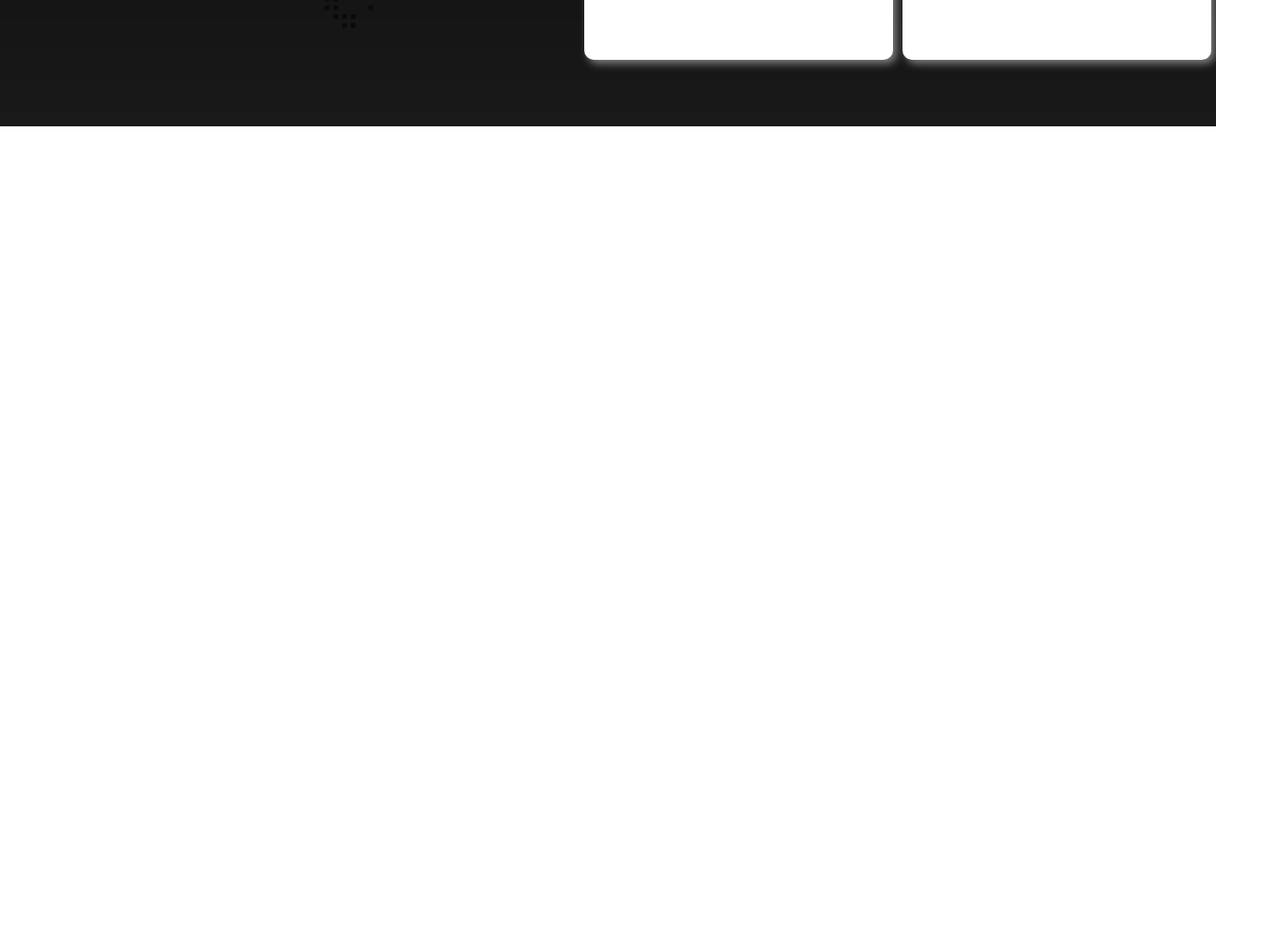
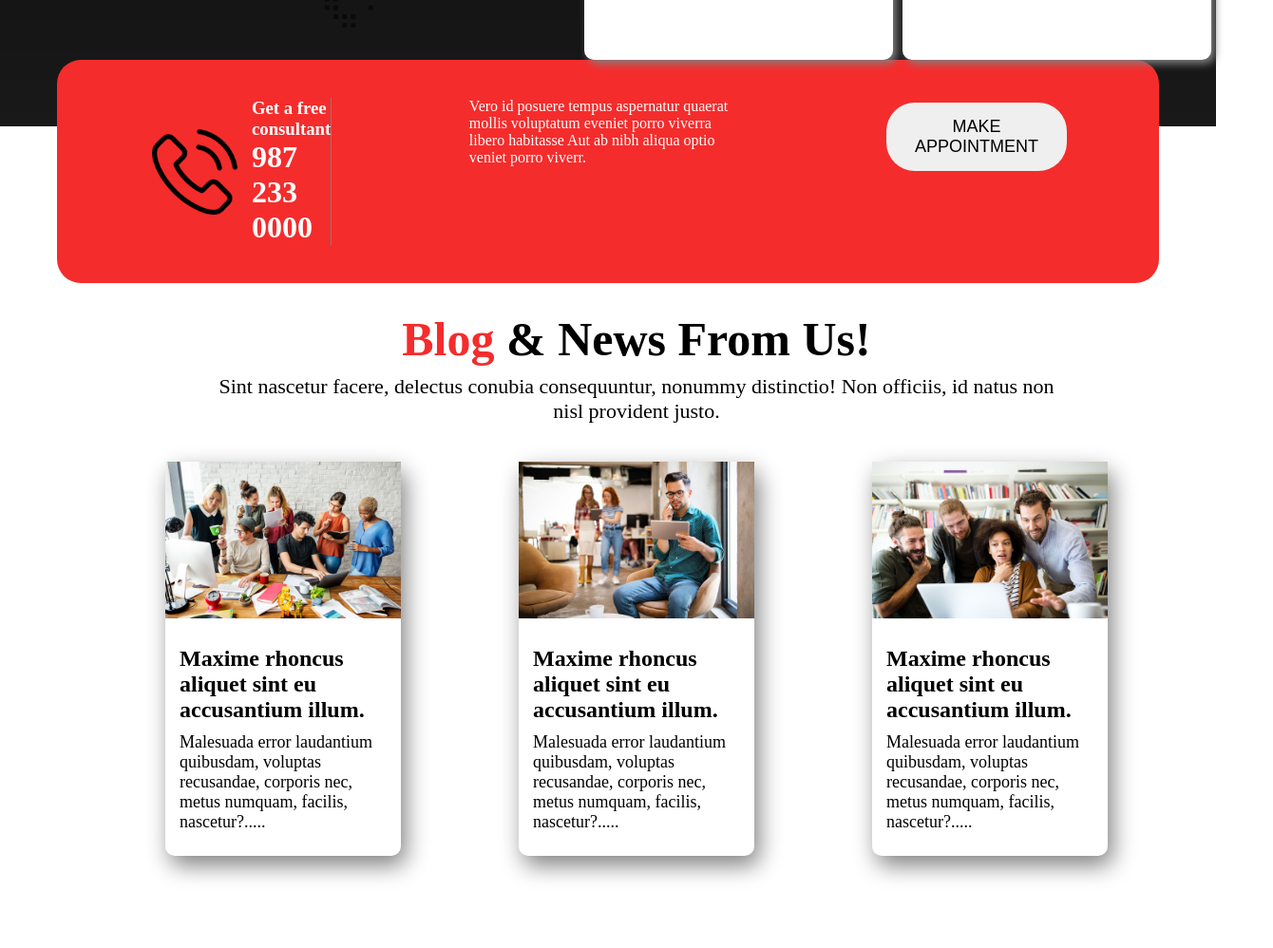
Before and after one commit to farjanarahman/digital-agency, a plain HTML site: page index.html in a window 1280 px wide. Shown: the part 1526-2524 px from the top of the page at 95% size, 1340 px wide, since content can reach past the window. Before the commit the page ends 1659 px from the top, so only its background shows below. Drawn offline with Linux system fonts and the light colour scheme.

Commit message:
blog section done

```diff
--- a/index.html
+++ b/index.html
@@ -43,7 +43,9 @@
             <div class="service-details">
                 <button class="btn service-btn">Service List</button>
                 <h1 class="service-title"><span class="primary">Services</span> We Can Help You With !</h1>
-                <p class="service-desc">Vero id posuere tempus aspernatur quaerat mollis voluptatum eveniet porro viverra libero habitasse porro fames quos pharetra diam cupidatat ligula! Netus! Quos dignissi mos laoreet.</p>
+                <p class="service-desc">Vero id posuere tempus aspernatur quaerat mollis voluptatum eveniet porro
+                    viverra libero habitasse porro fames quos pharetra diam cupidatat ligula! Netus! Quos dignissi mos
+                    laoreet.</p>
                 <ul class="list">
                     <li class="service-list">Nobis ridiculus cupiditate egestas commodi.</li>
                     <li class="service-list">Ipsum dui curabitur dapibuish mollitia.</li>
@@ -84,6 +86,58 @@
             </div>
         </div>
     </div>
+
+    <div class="appointment">
+        <div class="phone-call">
+            <img class="call-icon" src="./asset/icons/phone-call.png" alt="">
+            <h3>Get a free consultant <br>
+                <span class="number">
+                    987 233 0000
+                </span>
+            </h3>
+
+        </div>
+        <div>
+            <p class="appointment-desc">Vero id posuere tempus aspernatur quaerat mollis voluptatum eveniet porro
+                viverra libero habitasse Aut ab nibh aliqua optio veniet porro viverr.</p>
+        </div>
+        <div class="btn-div">
+            <button class="btn appointment-btn">Make Appointment</button>
+        </div>
+    </div>
+
+    <div class="blog-section">
+        <h1 class="title-blog"><span class="primary">Blog</span> & News From Us!</h1>
+        <p class="blog-desc">Sint nascetur facere, delectus conubia consequuntur, nonummy distinctio! Non officiis, id
+            natus non <br> nisl provident justo.</p>
+        <div class="blog-cards">
+            <div class="card">
+                <img src="./asset/image/blog-3.jpg" alt="">
+                <div class="card-details">
+                    <h2>Maxime rhoncus aliquet sint eu accusantium illum.</h2>
+                    <p>Malesuada error laudantium quibusdam, voluptas recusandae, corporis nec, metus numquam, facilis,
+                        nascetur?.....</p>
+                </div>
+            </div>
+            <div class="card">
+                <img src="./asset/image/blog-1.jpg" alt="">
+                <div class="card-details">
+                    <h2>Maxime rhoncus aliquet sint eu accusantium illum.</h2>
+                    <p>Malesuada error laudantium quibusdam, voluptas recusandae, corporis nec, metus numquam, facilis,
+                        nascetur?.....</p>
+                </div>
+            </div>
+            <div class="card">
+                <img src="./asset/image/blog-2.jpg" alt="">
+                <div class="card-details">
+                    <h2>Maxime rhoncus aliquet sint eu accusantium illum.</h2>
+                    <p>Malesuada error laudantium quibusdam, voluptas recusandae, corporis nec, metus numquam, facilis,
+                        nascetur?.....</p>
+                </div>
+            </div>
+
+        </div>
+    </div>
 </body>
 
 </html>
--- a/style.css
+++ b/style.css
@@ -1,7 +1,7 @@
 *{
     margin: 0;
     padding: 0;
-    /* border: 1px solid red; */
+    /* border: 1px solid blue; */
 }
 
 .nav-container{
@@ -168,3 +168,95 @@
 .service-down{
     display: flex;
 }
+
+.call-icon{
+    width: 90px;
+    height: 90px;
+    margin-right: 15px;
+}
+
+.phone-call{
+    display: flex;
+    width: 25%;
+    border-right: 1px solid gray;
+    align-items: center;
+    justify-content: center;
+}
+
+.number{
+    font-size: xx-large;
+}
+
+.appointment{
+    display: flex;
+    justify-content: space-around;
+    width: 75%;
+    background-color: #f52c2c;
+    padding: 40px 100px;
+    color: white;
+    margin: auto;
+    border-radius: 25px;
+    margin-top: -70px;
+}
+
+.appointment-desc{
+    width: 50%;
+    margin: auto;
+}
+
+.appointment-btn{
+    border-radius: 30px;
+    padding: 15px 30px;
+}
+
+.btn-div{
+    width: 20%;
+}
+
+.blog-section{
+    width: 100%;
+    height: 80vh;
+    padding: 30px;
+}
+
+.title-blog{
+    font-size: 50px;
+    text-align: center;
+    margin-bottom: 8px;
+}
+
+.blog-desc{
+    text-align: center;
+    font-size: 22px;
+}
+
+.blog-cards{
+    display: flex;
+    justify-content: center;
+    gap: 10%;
+    padding: 40px 20px;
+
+}
+
+.card{
+    width: 20%;
+    border-radius: 10px;
+    box-shadow: 5px 10px 25px gray;
+}
+
+ .card h2{
+    margin-bottom: 10px;
+}
+
+.card p{
+    font-size: 18px;
+}
+
+.card-details{
+    padding: 25px 15px;
+}
+
+.card img{
+    width: 100%;
+    margin: auto;
+}
```
